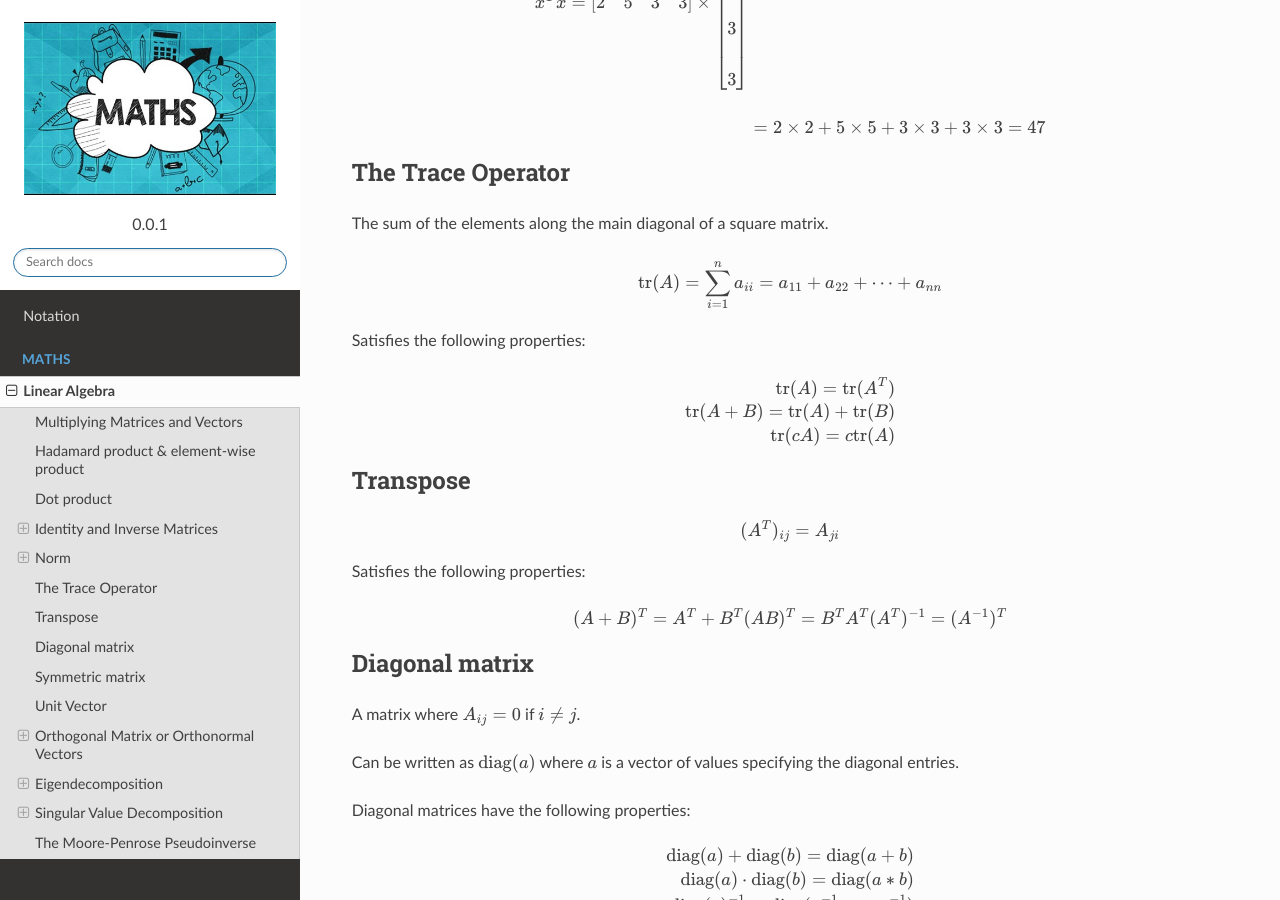
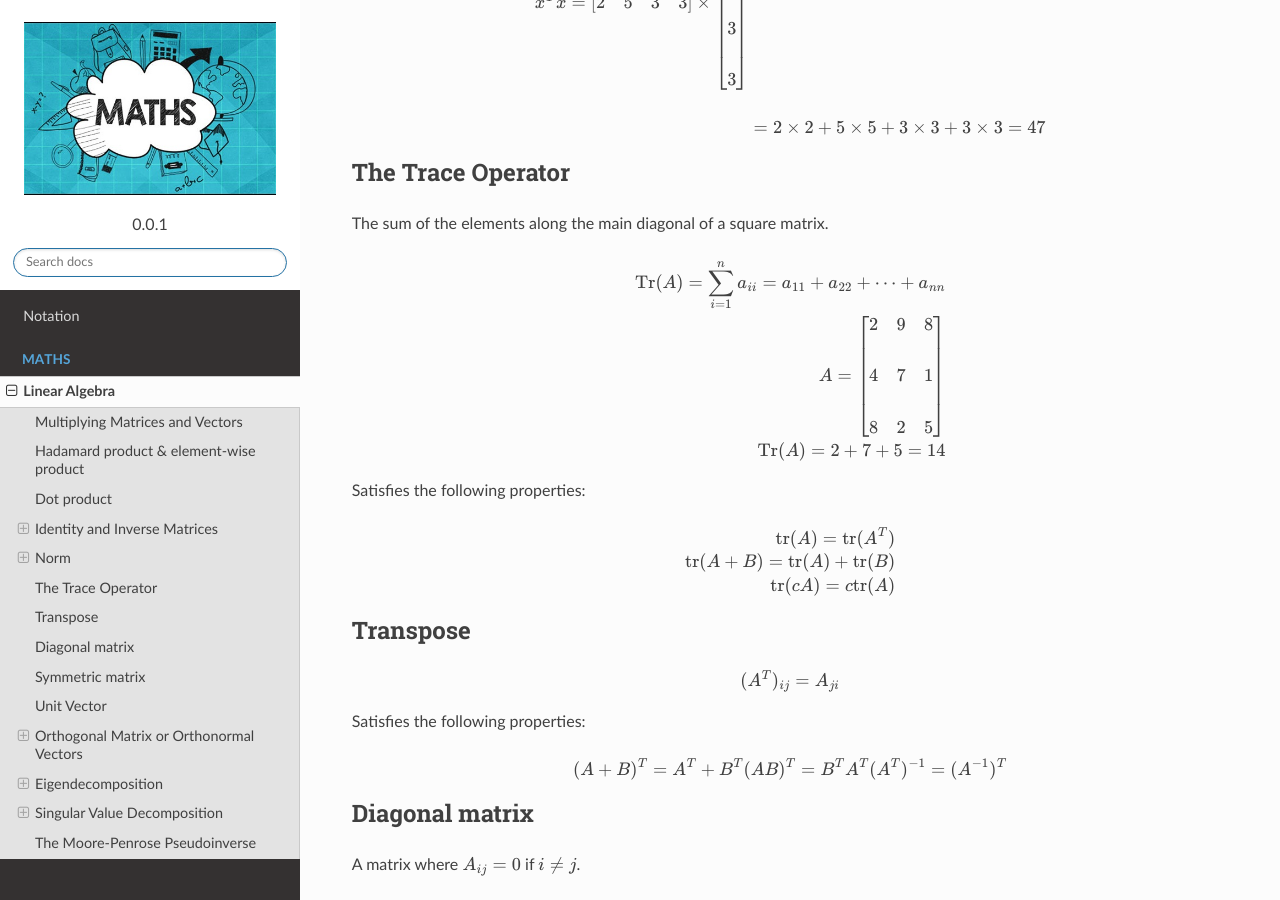
Before and after one commit to akkefa/ml-notes, a Sphinx documentation site: the page built from docs/linear_algebra.rst, in a window 1280 px wide and 900 px high, scrolled down 3555 px. Built offline with Sphinx 7.4.7 and the Read the Docs theme 2.0.0, drawn with Linux system fonts in a browser that asks for light colours.

Commit message:
new examples added.

```diff
--- a/docs/linear_algebra.rst
+++ b/docs/linear_algebra.rst
@@ -230,7 +230,15 @@ The sum of the elements along the main diagonal of a square matrix.
 
 .. math::
 
-    \operatorname{tr}(A) = \sum_{i=1}^n a_{ii} = a_{11} + a_{22} + \dots + a_{nn}
+    \operatorname{Tr}(A) = \sum_{i=1}^n a_{ii} = a_{11} + a_{22} + \dots + a_{nn}
+
+    A=\begin{bmatrix}
+        2 & 9 & 8 \\\\
+        4 & 7 & 1 \\\\
+        8 & 2 & 5
+    \end{bmatrix}
+
+    \mathrm{Tr}(A) = 2 + 7 + 5 = 14
 
 Satisfies the following properties:
 
```
